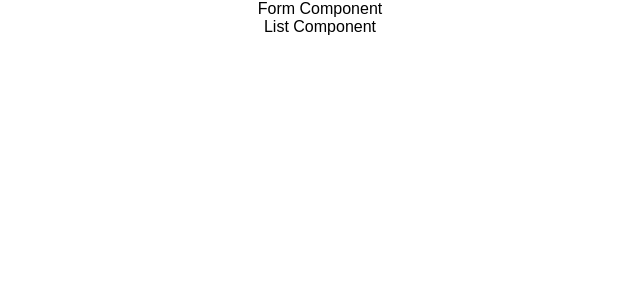
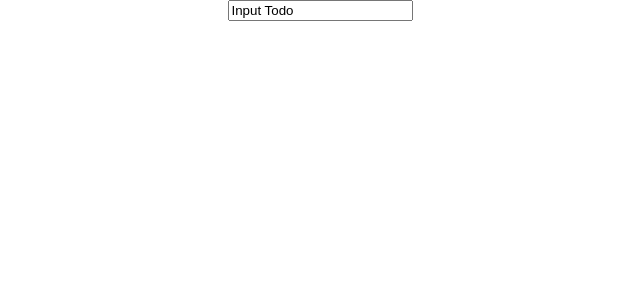
Before and after one commit to willsinn/todo-list, a React (Create React App) app: page / in a window 1280 px wide. Shown: the top 300 px of the page, without its empty margins (320-960 px from the left). Built offline with nearby package versions, Linux system fonts and the light colour scheme.

Commit message:
Form & value output

```diff
--- a/src/App.js
+++ b/src/App.js
@@ -8,8 +8,10 @@ class App extends Component {
   render() {
     return (
       <div className="App">
+
         <Form />
-        <List />
+          <List />
+
       </div>
     );
   }
--- a/src/Components/Form.js
+++ b/src/Components/Form.js
@@ -2,10 +2,25 @@ import React, { Component } from 'react';
 
 class Form extends Component {
 
+  state = {
+    inputValue: "Input Todo"
+  }
+
+  handleChange = (e) => {
+    this.setState({inputValue: e.target.value })
+  }
+
+
+
   render() {
     return(
       <div className="Form">
-        Form Component
+        <form>
+          <input
+            onChange={(e) => this.handleChange(e)}
+            value={this.state.inputValue}
+          />
+        </form>
       </div>
 
     );
--- a/src/Components/List.js
+++ b/src/Components/List.js
@@ -2,10 +2,12 @@ import React, { Component } from 'react';
 
 class List extends Component {
 
+
+
   render() {
     return(
       <div className="List">
-        List Component
+
       </div>
     );
   }
```
